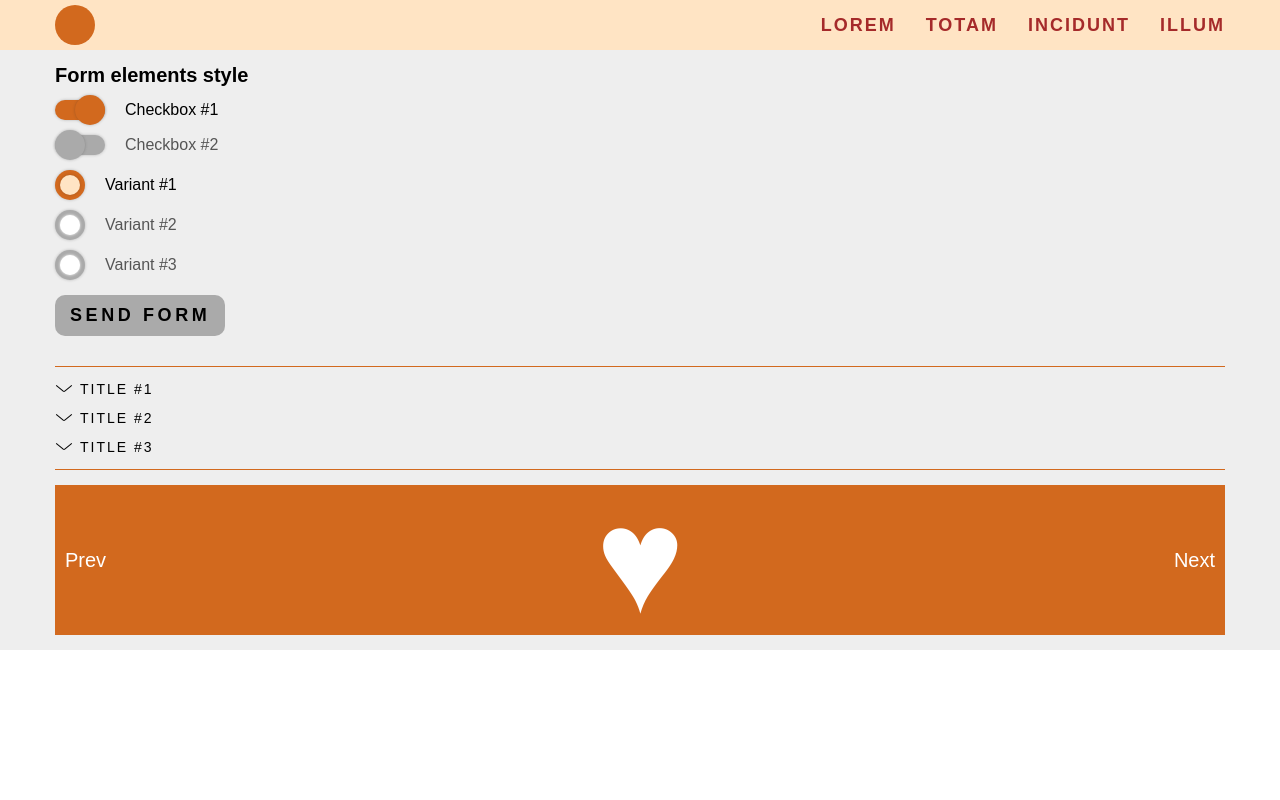
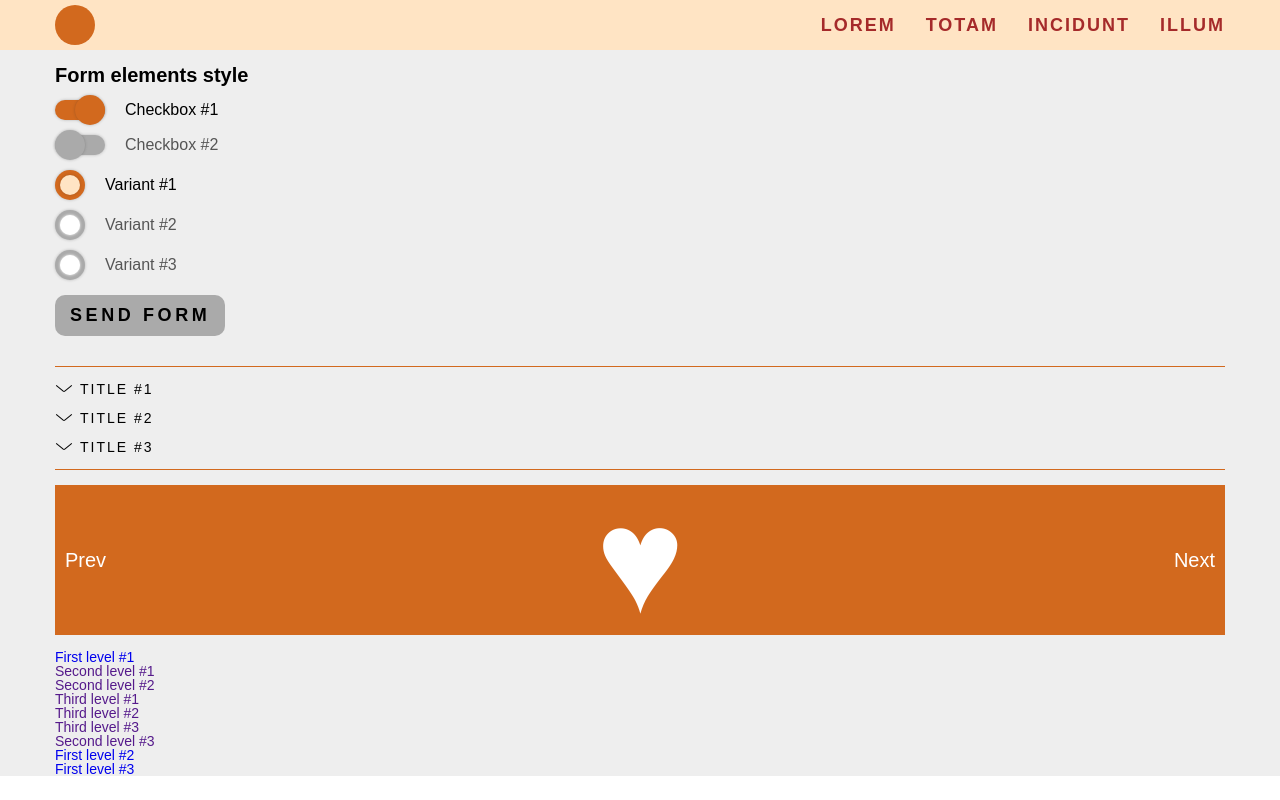
Before and after one commit to Dmither/Web-features, a plain HTML site: page index.html in a window 1280 px wide. Drawn offline with Linux system fonts and the light colour scheme.

```diff
--- a/index.html
+++ b/index.html
@@ -98,6 +98,41 @@
           <div class="slider__prev"><a href="#">Prev</a></div>
           <div class="slider__next"><a href="#">Next</a></div>
         </div>
+        <nav class="dropping-menu">
+          <ul class="dropping-menu__list">
+            <li>
+              <a href="#" class="dropping-menu__link">First level #1</a>
+              <ul class="dropping-menu__sub-list">
+                <li>
+                  <a href="" class="dropping-menu__sub-link">Second level #1</a>
+                </li>
+                <li>
+                  <a href="" class="dropping-menu__sub-link">Second level #2</a>
+                  <ul class="dropping-menu__sub-sub-list">
+                    <li>
+                      <a href="" class="dropping-menu__sub-sub-link"> Third level #1</a>
+                    </li>
+                    <li>
+                      <a href="" class="dropping-menu__sub-sub-link"> Third level #2</a>
+                    </li>
+                    <li>
+                      <a href="" class="dropping-menu__sub-sub-link"> Third level #3</a>
+                    </li>
+                  </ul>
+                </li>
+                <li>
+                  <a href="" class="dropping-menu__sub-link">Second level #3</a>
+                </li>
+              </ul>
+            </li>
+            <li>
+              <a href="#" class="dropping-menu__link">First level #2</a>
+            </li>
+            <li>
+              <a href="#" class="dropping-menu__link">First level #3</a>
+            </li>
+          </ul>
+        </nav>
       </div>
     </main>
   </div>
```
Also changed, not shown: js/script.js (line endings or trailing spaces).
